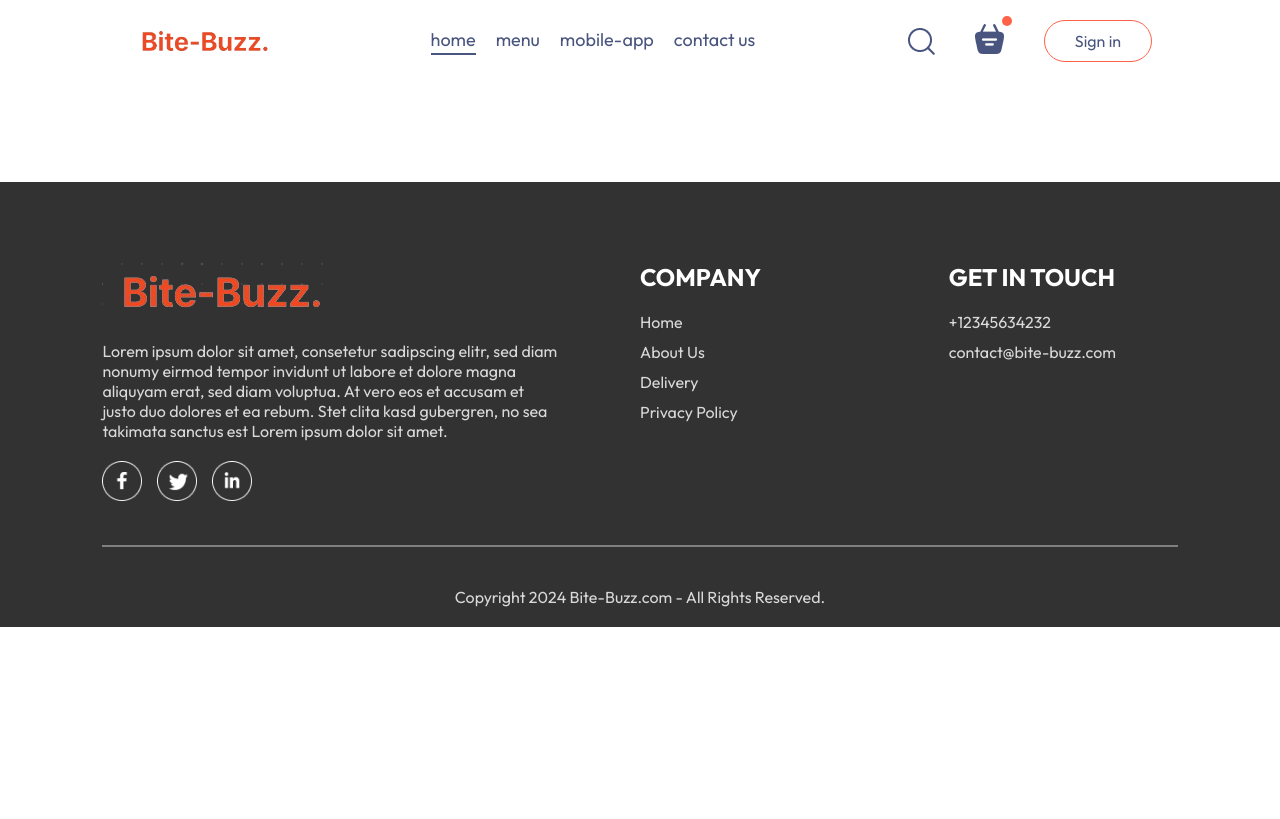
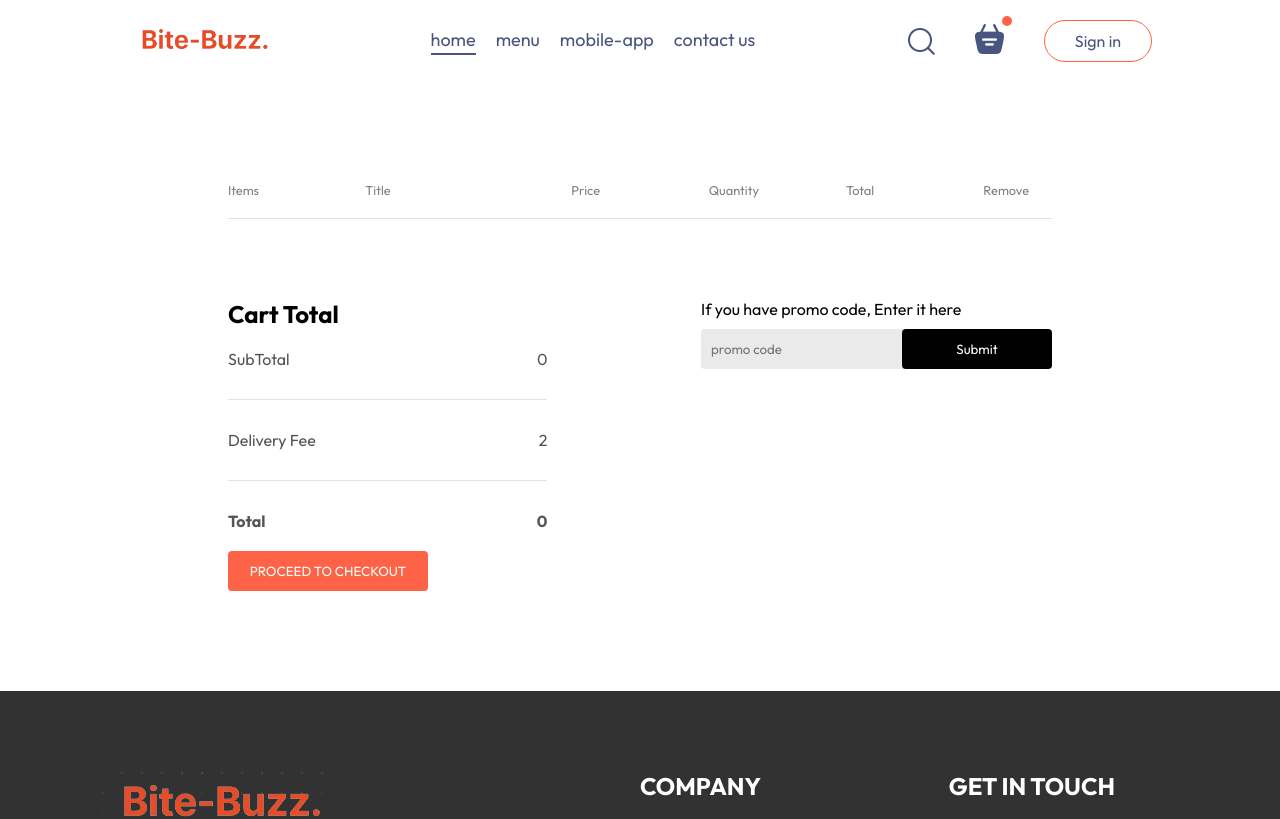
Before and after one commit to sari-rahul/BiteBuzz, a React (Create React App) app: page /cart in a window 1280 px wide. Shown: the top 819 px of the page. Built offline with nearby package versions, Linux system fonts and the light colour scheme.

Commit message:
Edit cart component

```diff
--- a/src/components/FoodDisplay/FoodDisplay.js
+++ b/src/components/FoodDisplay/FoodDisplay.js
@@ -13,7 +13,6 @@
         <div className="food-display-list">
             {food_list.map((item,index)=>{
                 if(category==='All' || category===item.category){
-
                     return <FoodItem key={index}
                     id={item._id}
                     name={item.name}
--- a/src/components/Navbar/Navbar.js
+++ b/src/components/Navbar/Navbar.js
@@ -9,10 +9,9 @@
 
   return (
     <div className='navbar'>
-
-    <img src={assets.logo} alt="" className="logo" />
+      <Link to='/'><img src={assets.logo} alt="" className="logo" /></Link>
       <ul className="navbar-menu">
-        <Link  onClick={()=>setMenu('home')} className={menu==='home'?'active':''}> home</Link>
+          <Link to='/' onClick={()=>setMenu('home')} className={menu==='home'?'active':''}> home</Link>
           <a href='#explore-menu' onClick={()=>setMenu('menu')} className={menu==='menu'?'active':''}>menu </a>
           <a href='#app-download' onClick={()=>setMenu('mobile-app')} className={menu==='mobile-app'?'active':''}>mobile-app</a>
           <a href='#footer' onClick={()=>setMenu('contact-us')} className={menu==='contact-us'?'active':''}>contact us</a>
@@ -20,7 +19,7 @@
       <div className="navbar-right">
           <img src={assets.search_icon} alt="" />
           <div className="navbar-search-icon">
-            <img src={assets.basket_icon} alt="" />
+            <Link to='/cart'><img src={assets.basket_icon} alt="" /></Link>
               <div className="dot"></div>
           </div>
           <button onClick={()=>setShowLogin(true)}>Sign in</button>
--- a/src/context/StoreContext.js
+++ b/src/context/StoreContext.js
@@ -24,6 +24,8 @@
         console.log(cartItems)
     },[cartItems])
 
+
+
     const contextValue ={
         food_list,
         cartItems,
--- a/src/pages/Cart/Cart.css
+++ b/src/pages/Cart/Cart.css
@@ -0,0 +1,92 @@
+.cart{
+    margin: 100px;
+}
+.cart-items-title{
+    display: grid;
+    grid-template-columns: 1fr 1.5fr 1fr 1fr 1fr 0.5fr;
+    align-items: center;
+    color: grey;
+    font-size: max(1vw,12px);
+}
+.cart-items-item{
+    margin: 10px 0px;
+    color: black;
+}
+.cart-items-item img{
+    width:50px;
+
+}
+.cart hr{
+    height: 1px;
+    background-color: #e2e2e2;
+    border: none;
+}
+.cart-items-item .cross{
+    cursor: pointer;
+}
+.cart-bottom{
+    margin-top: 80px;
+    display: flex;
+    justify-content: space-between;
+    gap: max(12vw,20px);
+}
+.cart-total{
+    flex:1;
+    display: flex;
+    flex-direction: column;
+    gap: 20px;
+}
+.cart-total-details{
+    display: flex;
+    justify-content: space-between;
+    color: #555;
+}
+.cart-total hr{
+    margin: 10px 0px;
+}
+.cart-total button{
+    border: none;
+    color: white;
+    background-color: tomato;
+    width: max(15vw,200px);
+    padding: 12px 0px;
+    border-radius: 4px;
+    cursor: pointer;
+}
+.cart-promocode{
+    flex: 1;
+}
+.cart-promocode-input{
+    margin-top: 10px;
+    display: flex;
+    justify-content: space-between;
+    align-items: center;
+    background-color: #eaeaea;
+    border-radius: 4px;
+}
+.cart-promocode-input input{
+    background: transparent;
+    border: none;
+    outline: none;
+    padding-left: 10px;
+}
+.cart-promocode-input button{
+    width:max(10vw,150px);
+    padding: 12px 5px;
+    background-color: black;
+    border: none;
+    color: white;
+    border-radius: 4px;
+}
+@media (max-width:750px) {
+    .cart-bottom{
+        flex-direction: column-reverse;
+    }
+    .cart-promocode{
+        justify-content: start;
+    }
+    .cart{
+        margin: 0px;
+    }
+
+}
--- a/src/pages/Cart/Cart.js
+++ b/src/pages/Cart/Cart.js
@@ -1,10 +1,72 @@
 import React from 'react';
 import './Cart.css';
+import { useContext } from 'react';
+import { StoreContext } from '../../context/StoreContext';
 
 const Cart = () => {
+  const{cartItems,food_list,removeFromCart} = useContext(StoreContext);
+
   return (
-    <div>
-
+    <div className='cart'>
+      <div className="cart-items">
+       <div className="cart-items-title">
+        <p>Items</p>
+        <p>Title</p>
+        <p>Price</p>
+        <p>Quantity</p>
+        <p>Total</p>
+        <p>Remove</p>
+       </div>
+       <br />
+       <hr />
+       {food_list.map((item,index)=>{
+          if(cartItems[item._id]>0)
+          {
+            return(
+              <div>
+                <div className='cart-items-title cart-items-item'>
+                  <img src={item.image} alt="" />
+                  <p>{item.name}</p>
+                  <p>${item.price}</p>
+                  <p>{cartItems[item._id]}</p>
+                  <p>${item.price*cartItems[item._id]}</p>
+                  <p onClick={()=>removeFromCart(item._id)} className='cross'>x</p>
+                </div>
+                <hr />
+              </div>
+            )
+          }
+       })}
+      </div>
+      <div className="cart-bottom">
+        <div className="cart-total">
+          <h2>Cart Total</h2>
+          <div className="cart-total-details">
+            <p>SubTotal</p>
+            <p>{0}</p>
+          </div>
+          <hr />
+          <div className="cart-total-details">
+            <p>Delivery Fee</p>
+            <p>{2}</p>
+          </div>
+          <hr />
+          <div className="cart-total-details">
+            <b>Total</b>
+            <b>{0}</b>
+          </div>
+          <button>PROCEED TO CHECKOUT</button>
+        </div>
+      <div className="cart-promocode">
+        <div>
+          <p>If you have promo code, Enter it here</p>
+          <div className="cart-promocode-input">
+            <input type="text" placeholder='promo code' />
+            <button>Submit</button>
+          </div>
+        </div>
+      </div>
+      </div>
     </div>
   )
 }
```
Lines whose indentation alone changed are shown as unchanged.
